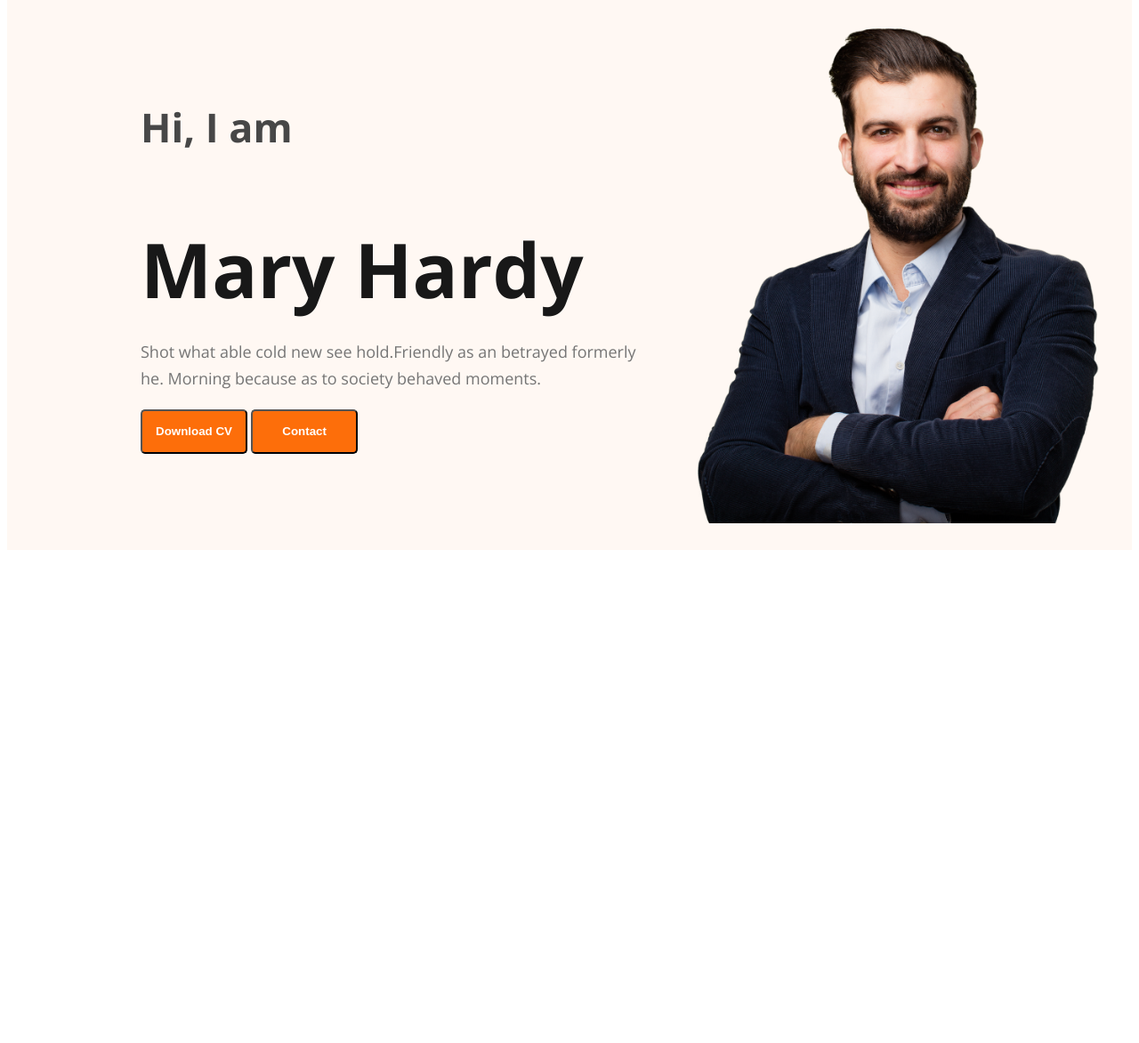
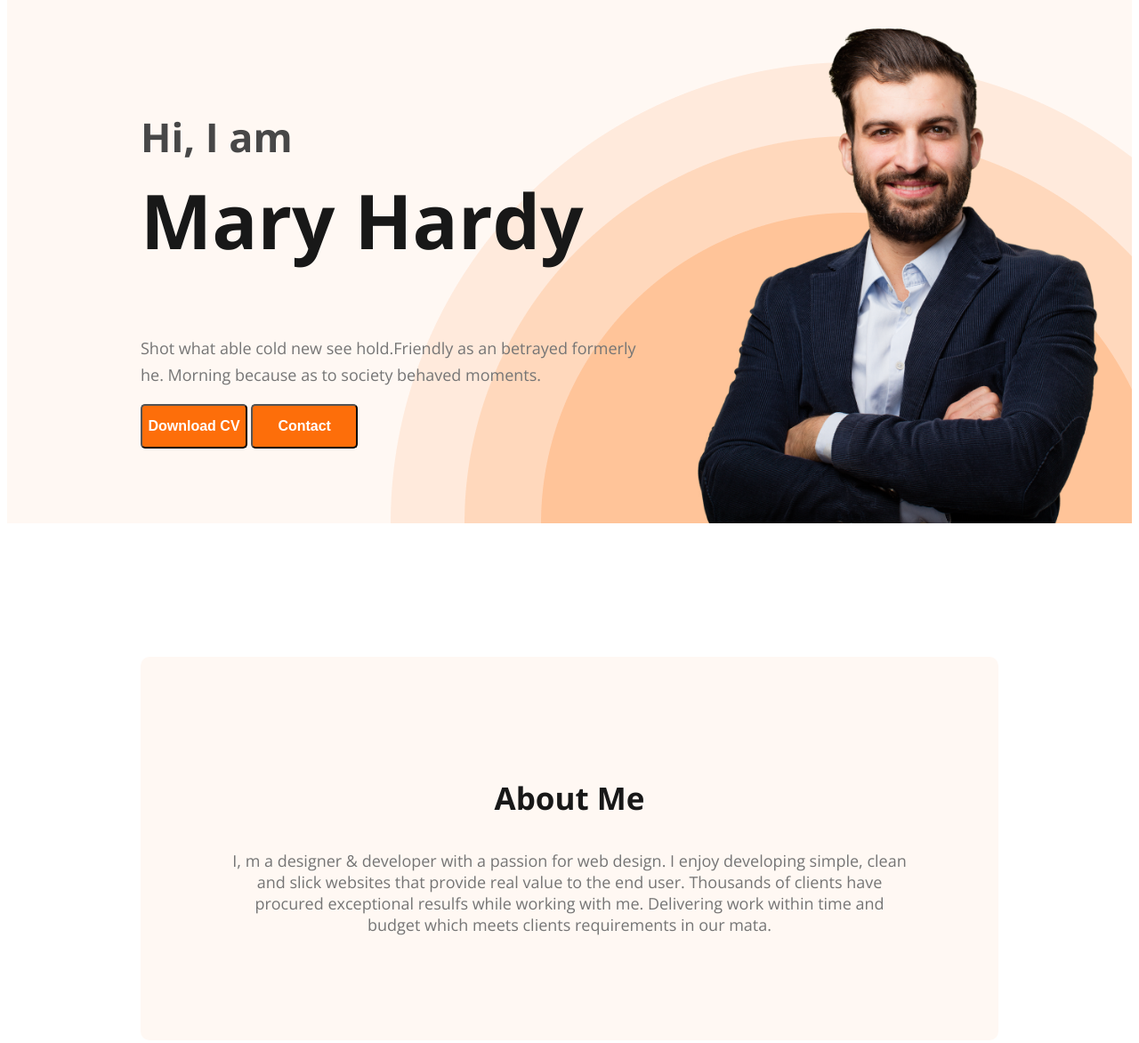
Before and after one commit to ashiq50/webdeveloper-portfolio-project-one, a plain HTML site: page index.html in a window 1280 px wide. Shown: the part 180-1352 px from the top of the page at 89% size. Before the commit the page ends 806 px from the top, so only its background shows below. Drawn offline with nearby package versions, Linux system fonts and the light colour scheme.

Commit message:
added about

```diff
--- a/index.html
+++ b/index.html
@@ -32,7 +32,10 @@
         </div>
     </header>
     <main>
-
+        <section class="about">
+            <h3 class="section-title">About Me</h3>
+            <p class="section-description">I, m a designer & developer with a passion for web design. I enjoy developing simple, clean and slick websites that provide real value to the end user. Thousands of clients have procured exceptional resulfs while working with me. Delivering work within time and budget which meets clients requirements in our mata.</p>
+        </section>
     </main>
     <footer>
 
--- a/style/portfolio.css
+++ b/style/portfolio.css
@@ -56,46 +56,72 @@ nav a {
 /* header related styles */
 .header {
   background-color: #fff8f3;
+  background-image: url("../images/header_bg.png");
+  background-repeat: no-repeat;
+  background-position: bottom right;
 }
 
 .banner {
-  padding: 30px 30px 30px 150px;
+  padding: 30px 30px 0 150px;
   display: flex;
   justify-content: space-between;
   align-items: center;
 }
 
-.btn-primary-one{
+.btn-primary-one {
   border-radius: 5px;
   background: #fd6e0a;
   width: 120px;
   height: 50px;
   color: #fff;
   text-align: center;
+  font-size: 16px;
   font-weight: 700;
-  margin-bottom: 20px;
+  margin-bottom: 15px;
 }
 
 .banner-greetings {
   color: #474747;
   font-size: 45px;
   font-weight: 600;
-  margin-bottom: 10px;
+  margin-bottom: 0px;
 }
 
 .banner-title {
   color: #181818;
   font-size: 85px;
   font-weight: 700;
-  margin-bottom: 20px;
+  margin-top: 5px;
 }
 .banner-description {
   color: #757575;
   font-size: 18px;
   font-weight: 400;
   line-height: 30px;
-  margin-bottom: 20px;
+  margin-top: 15px;
 }
-.profile-pic{
-    width: 500px;
+.profile-pic {
+  width: 500px;
 }
+/* main section styles */
+/* abou section styles */
+.about {
+  border-radius: 10px;
+  background: #fff8f3;
+  margin: 150px;
+  padding: 100px;
+}
+
+.section-title {
+  color: #181818;
+  text-align: center;
+  font-size: 35px;
+  font-weight: 700;
+}
+
+.section-description {
+  color: #757575;
+  text-align: center;
+  font-size: 18px;
+  font-weight: 400;
+}
```
